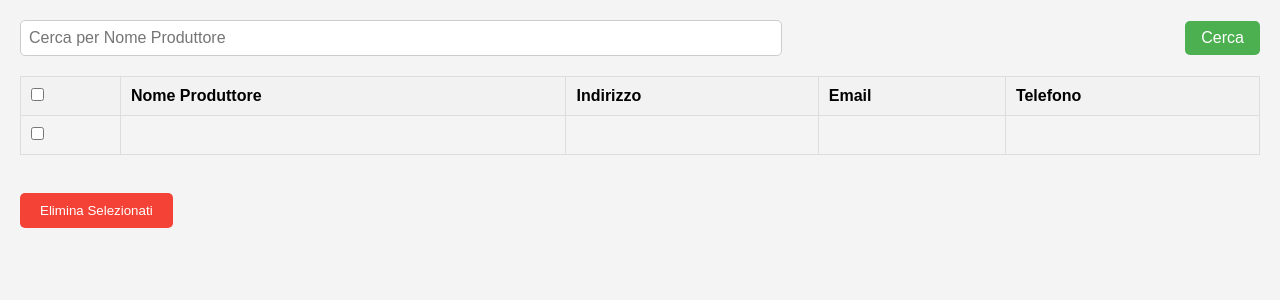
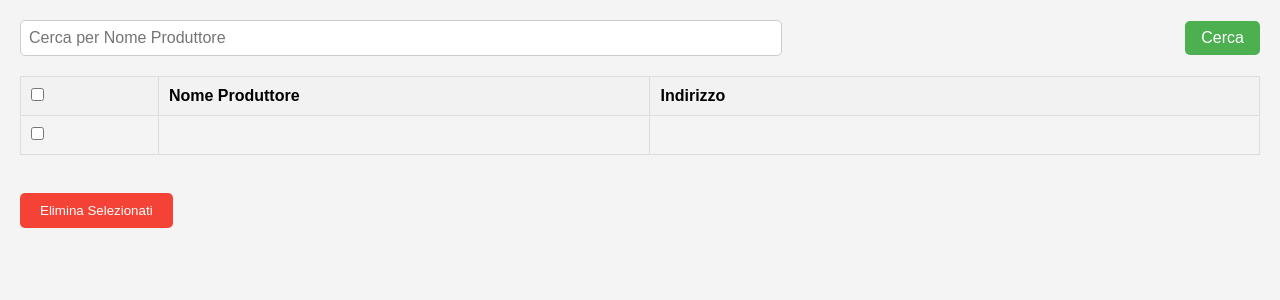
Before and after one commit to MPTechAgency/staf-omologhe, a Flask app: page /lista_produttori in a window 1280 px wide. Shown: the part 92-392 px from the top of the page. Run offline with Flask 3, Linux system fonts and the light colour scheme; data comes from the database, SQL or seed files in the repository.

Commit message:
upload codice verificato

```diff
--- a/templates/lista_produttori.html
+++ b/templates/lista_produttori.html
@@ -50,6 +50,8 @@
             width: 100%;
             border-collapse: collapse;
             margin: 20px 0;
+            table-layout: fixed;
+            /* Fissa la larghezza delle colonne in modo che si distribuisca lo spazio */
         }
 
         th,
@@ -57,10 +59,30 @@
             border: 1px solid #ddd;
             padding: 10px;
             text-align: left;
+            word-wrap: break-word;
+            /* Permette al testo di andare a capo se troppo lungo */
         }
 
         th {
             background-color: #f2f2f2;
+        }
+
+        th:first-child,
+        td:first-child {
+            width: 10%;
+            /* Larghezza dinamica per la prima colonna (checkbox) */
+        }
+
+        th:nth-child(2),
+        td:nth-child(2) {
+            width: 40%;
+            /* Imposta una larghezza per la seconda colonna */
+        }
+
+        th:nth-child(3),
+        td:nth-child(3) {
+            width: 50%;
+            /* Imposta una larghezza per la terza colonna */
         }
 
         .container {
@@ -81,13 +103,11 @@
             background-color: #e53935;
         }
 
-        /* Aggiunta di uno stile per le checkbox */
         input[type="checkbox"] {
             margin: 0;
             padding: 0;
         }
 
-        /* Stilizzazione del form di ricerca */
         .search-form {
             margin-bottom: 20px;
             display: flex;
@@ -157,8 +177,6 @@
                         <th><input type="checkbox" onclick="toggleSelectAll(this)"></th>
                         <th>Nome Produttore</th>
                         <th>Indirizzo</th>
-                        <th>Email</th>
-                        <th>Telefono</th>
                     </tr>
                 </thead>
                 <tbody>
@@ -169,8 +187,6 @@
                                 class="document-checkbox"></td>
                         <td>{{ produttore.nome }}</td>
                         <td>{{ produttore.indirizzo }}</td>
-                        <td>{{ produttore.email }}</td>
-                        <td>{{ produttore.telefono }}</td>
                     </tr>
                     {% endfor %}
                     {% else %}
```
Also changed, not shown: app.py (line endings or trailing spaces), 2 other files.
